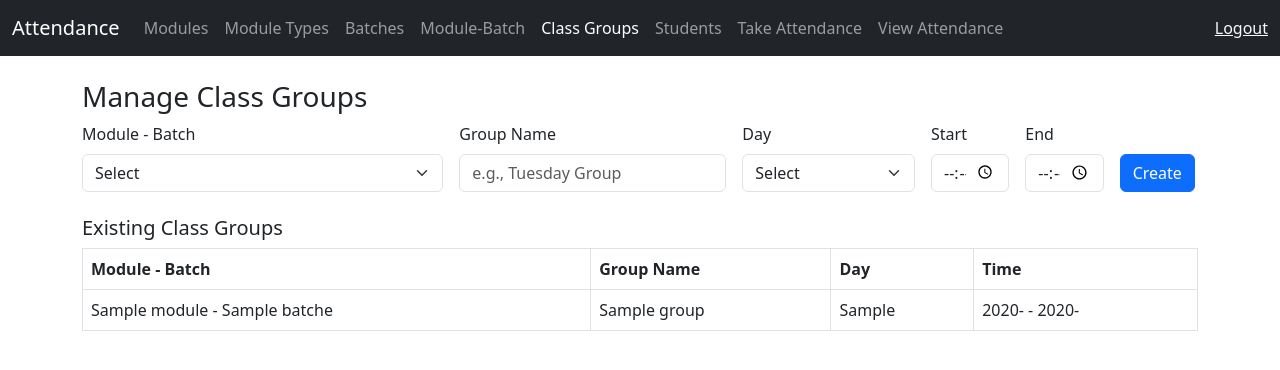
After one commit to rakeshwbs/LMS, a PHP site: page /class_groups/class_group.php in a window 1280 px wide. The commit adds this page. Shown: the top 370 px of the page. Run offline with PHP 8.4, Linux system fonts and the light colour scheme; the visitor is signed in with stand-in values (Sample User, id 1); tables that the repository leaves empty or names only in its code hold one stand-in row (values such as "Sample post").

Commit message:
problem with nav

```diff
--- /dev/null
+++ b/attendance-app/class_groups/class_group.php
@@ -0,0 +1,145 @@
+<?php
+require_once '../helpers/db.php';
+session_start();
+
+if (!isset($_SESSION['lecturer'])) {
+    header("Location: ../login.php");
+    exit();
+}
+
+// Handle form submission
+if ($_SERVER['REQUEST_METHOD'] === 'POST') {
+    $module_batch_id = $_POST['module_batch_id'];
+    $group_name = $_POST['group_name'];
+    $day_of_week = $_POST['day_of_week'];
+    $start_time = $_POST['start_time'];
+    $end_time = $_POST['end_time'];
+
+    $stmt = $pdo->prepare("INSERT INTO class_groups (module_batch_id, group_name, day_of_week, start_time, end_time) VALUES (?, ?, ?, ?, ?)");
+    $stmt->execute([$module_batch_id, $group_name, $day_of_week, $start_time, $end_time]);
+    $success = "Class group created successfully.";
+}
+
+// Fetch module_batches for dropdown
+$stmt = $pdo->query("
+    SELECT mb.id, CONCAT(m.title, ' - ', b.name) AS label
+    FROM module_batches mb
+    JOIN modules m ON mb.module_id = m.id
+    JOIN batches b ON mb.batch_id = b.id
+    ORDER BY m.title, b.name
+");
+$module_batches = $stmt->fetchAll();
+
+// Fetch existing class groups
+$groupsStmt = $pdo->query("
+    SELECT cg.*, CONCAT(m.title, ' - ', b.name) AS module_batch
+    FROM class_groups cg
+    JOIN module_batches mb ON cg.module_batch_id = mb.id
+    JOIN modules m ON mb.module_id = m.id
+    JOIN batches b ON mb.batch_id = b.id
+    ORDER BY cg.day_of_week
+");
+$class_groups = $groupsStmt->fetchAll();
+?>
+
+<!DOCTYPE html>
+<html lang="en">
+<head>
+    <meta charset="UTF-8">
+    <title>Manage Class Groups</title>
+    <link href="https://cdn.jsdelivr.net/npm/bootstrap@5.3.0/dist/css/bootstrap.min.css" rel="stylesheet">
+</head>
+<body>
+<nav class="navbar navbar-expand-lg navbar-dark bg-dark">
+  <div class="container-fluid">
+    <a class="navbar-brand" href="#">Attendance</a>
+    <button class="navbar-toggler" type="button" data-bs-toggle="collapse" data-bs-target="#navbarNav">
+      <span class="navbar-toggler-icon"></span>
+    </button>
+    <div class="collapse navbar-collapse" id="navbarNav">
+      <ul class="navbar-nav me-auto mb-2 mb-lg-0">
+        <li class="nav-item"><a class="nav-link" href="/modules/module.php">Modules</a></li>
+        <li class="nav-item"><a class="nav-link" href="/modules/module_types.php">Module Types</a></li>
+        <li class="nav-item"><a class="nav-link" href="/batches/batch.php">Batches</a></li>
+        <li class="nav-item"><a class="nav-link" href="/module_batches/module_batch.php">Module-Batch</a></li>
+        <li class="nav-item"><a class="nav-link active" href="/class_groups/class_group.php">Class Groups</a></li>
+        <li class="nav-item"><a class="nav-link" href="/students/student.php">Students</a></li>
+        <li class="nav-item"><a class="nav-link" href="/attendance/attendance_take.php">Take Attendance</a></li>
+        <li class="nav-item"><a class="nav-link" href="/attendance/attendance_view.php">View Attendance</a></li>
+      </ul>
+      <span class="navbar-text">
+        <a href="/logout.php" class="text-light">Logout</a>
+      </span>
+    </div>
+  </div>
+</nav>
+
+<div class="container mt-4">
+    <h3>Manage Class Groups</h3>
+
+    <?php if (!empty($success)): ?>
+        <div class="alert alert-success"><?= $success ?></div>
+    <?php endif; ?>
+
+    <form method="POST" class="row g-3 mb-4">
+        <div class="col-md-4">
+            <label class="form-label">Module - Batch</label>
+            <select name="module_batch_id" class="form-select" required>
+                <option value="">Select</option>
+                <?php foreach ($module_batches as $mb): ?>
+                    <option value="<?= $mb['id'] ?>"><?= htmlspecialchars($mb['label']) ?></option>
+                <?php endforeach; ?>
+            </select>
+        </div>
+        <div class="col-md-3">
+            <label class="form-label">Group Name</label>
+            <input type="text" name="group_name" class="form-control" required placeholder="e.g., Tuesday Group">
+        </div>
+        <div class="col-md-2">
+            <label class="form-label">Day</label>
+            <select name="day_of_week" class="form-select" required>
+                <option value="">Select</option>
+                <?php foreach (['Monday','Tuesday','Wednesday','Thursday','Friday','Saturday','Sunday'] as $day): ?>
+                    <option value="<?= $day ?>"><?= $day ?></option>
+                <?php endforeach; ?>
+            </select>
+        </div>
+        <div class="col-md-1">
+            <label class="form-label">Start</label>
+            <input type="time" name="start_time" class="form-control" required>
+        </div>
+        <div class="col-md-1">
+            <label class="form-label">End</label>
+            <input type="time" name="end_time" class="form-control" required>
+        </div>
+        <div class="col-md-1 d-flex align-items-end">
+            <button type="submit" class="btn btn-primary">Create</button>
+        </div>
+    </form>
+
+    <h5>Existing Class Groups</h5>
+    <table class="table table-bordered">
+        <thead>
+            <tr>
+                <th>Module - Batch</th>
+                <th>Group Name</th>
+                <th>Day</th>
+                <th>Time</th>
+            </tr>
+        </thead>
+        <tbody>
+            <?php foreach ($class_groups as $group): ?>
+                <tr>
+                    <td><?= htmlspecialchars($group['module_batch']) ?></td>
+                    <td><?= htmlspecialchars($group['group_name']) ?></td>
+                    <td><?= $group['day_of_week'] ?></td>
+                    <td><?= substr($group['start_time'], 0, 5) ?> - <?= substr($group['end_time'], 0, 5) ?></td>
+                </tr>
+            <?php endforeach; ?>
+        </tbody>
+    </table>
+</div>
+
+<script src="https://cdn.jsdelivr.net/npm/bootstrap@5.3.0/dist/js/bootstrap.bundle.min.js"></script>
+</body>
+</html>
--- a/attendance-app/includes/navbar.php
+++ b/attendance-app/includes/navbar.php
@@ -12,8 +12,9 @@
                 <li class="nav-item"><a class="nav-link" href="../modules/module_types.php">Module Types</a></li>
                 <li class="nav-item"><a class="nav-link" href="../batches/batches.php">Batches</a></li>
                 <li class="nav-item"><a class="nav-link" href="../modules/module_batches.php">Module-Batch</a></li>
+                <li class="nav-item"><a class="nav-link" href="../class_groups/class_group.php">Class Groups</a></li>
                 <li class="nav-item"><a class="nav-link" href="../students/students.php">Students</a></li>
-                <li class="nav-item"><a class="nav-link" href="/students/student_by_module_batch.php">Students by Module-Batch</a></li>
+                <li class="nav-item"><a class="nav-link" href="../students/student_by_module_batch.php">Students by Module-Batch</a></li>
                 <li class="nav-item"><a class="nav-link" href="../attendance/attendance.php">Take Attendance</a></li>
                 <li class="nav-item"><a class="nav-link" href="../attendance/attendance_view.php">View Attendance</a></li>
             </ul>
```
